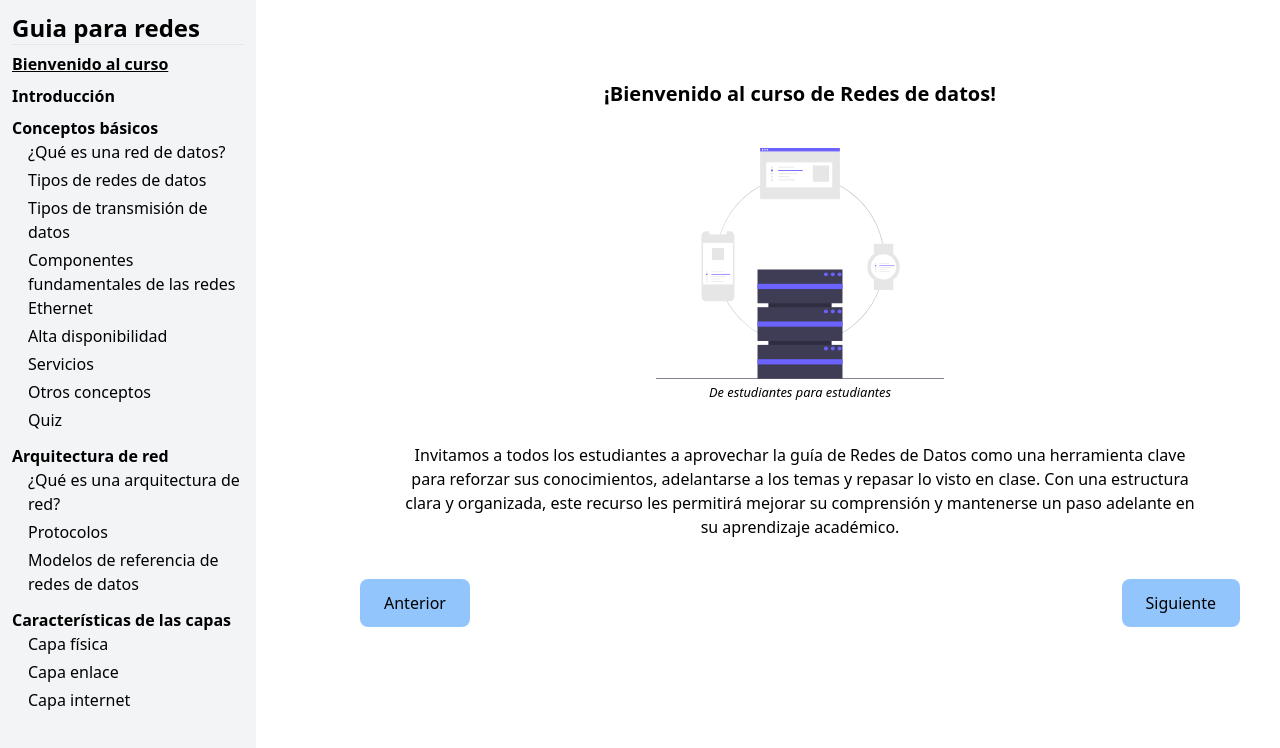
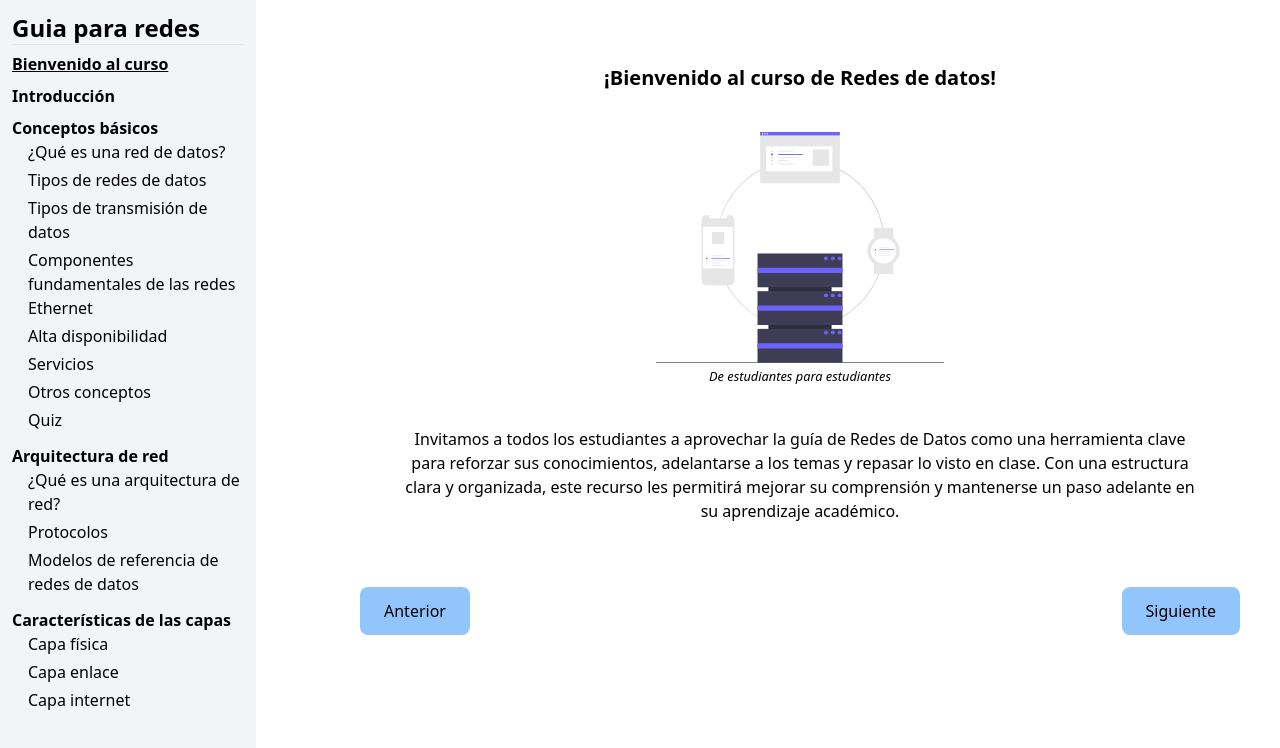
Before and after one commit to jeliasdiaz/Data-networks-guide, a React (Vite) app: page / in a window 1280 px wide. Shown: the top 748 px of the page. Built offline with nearby package versions, Linux system fonts and the light colour scheme.

Commit message:
fixed errros

```diff
--- a/src/pages/Welcome.jsx
+++ b/src/pages/Welcome.jsx
@@ -1,6 +1,6 @@
 export const Welcome = () => {
 	return (
-		<div className='flex flex-col text-center items-center gap-y-10 mt-20'>
+		<div className='flex flex-col text-center justify-center items-center gap-y-10 my-16'>
 			<h1 className='text-xl font-bold'>
 				¡Bienvenido al curso de Redes de datos!
 			</h1>
```
